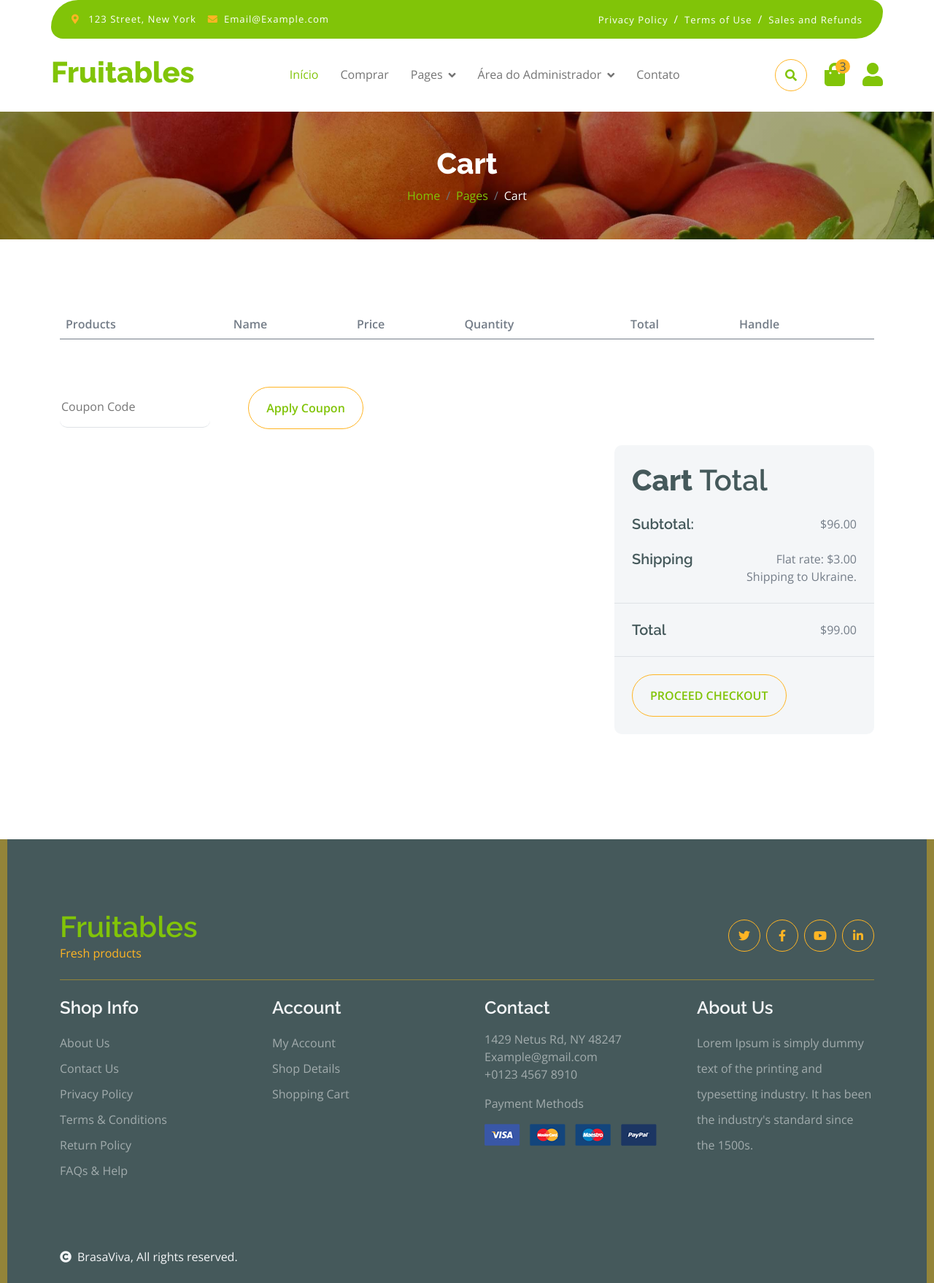
After one commit to Klayvert-Andrade/BrasaViva, a Spring Boot app: page /carrinho in a window 1280 px wide. The commit adds this page. Shown: the whole page at 73% size. Run offline with Spring Boot 4, Linux system fonts and the light colour scheme; lists and menus that the app fills with data are empty; some libraries are stand-ins or nearby versions.

Commit message:
Implementando Carrinho

```diff
--- /dev/null
+++ b/src/main/java/com/SpringWeb/Fruitables/controllers/CarrinhoController.java
@@ -0,0 +1,87 @@
+package com.SpringWeb.Fruitables.controllers;
+
+import org.springframework.beans.factory.annotation.Autowired;
+import org.springframework.http.HttpStatus;
+import org.springframework.http.ResponseEntity;
+import org.springframework.stereotype.Controller;
+import org.springframework.ui.Model;
+import org.springframework.web.bind.annotation.GetMapping;
+import org.springframework.web.bind.annotation.PathVariable;
+import org.springframework.web.bind.annotation.PostMapping;
+import org.springframework.web.bind.annotation.RequestMapping;
+import org.springframework.web.bind.annotation.RequestParam;
+import org.springframework.web.bind.annotation.ResponseBody;
+
+import com.SpringWeb.Fruitables.models.Carrinho;
+import com.SpringWeb.Fruitables.models.Produto;
+import com.SpringWeb.Fruitables.repositorio.ProdutosRepo;
+
+import jakarta.servlet.http.HttpSession;
+
+@Controller
+@RequestMapping("/carrinho")
+public class CarrinhoController {
+
+    @Autowired
+    private ProdutosRepo produtosRepo;
+
+    @PostMapping("/add/{id}")
+    @ResponseBody
+    public ResponseEntity<String> adicionarAoCarrinho(@PathVariable("id") int id, HttpSession session) {
+        Carrinho carrinho = (Carrinho) session.getAttribute("carrinho");
+        if (carrinho == null) {
+            carrinho = new Carrinho();
+        }
+
+        Produto produto = produtosRepo.findById(id).orElse(null); // Certifique-se de que o nome do repositório está correto
+        if (produto == null) {
+            return new ResponseEntity<>("Produto não encontrado", HttpStatus.NOT_FOUND);
+        }
+
+        carrinho.adicionarItem(produto, 1);
+        session.setAttribute("carrinho", carrinho);
+
+        return new ResponseEntity<>("Produto adicionado com sucesso", HttpStatus.OK);
+    }
+
+    @PostMapping("/update")
+    public String atualizarQuantidade(@RequestParam("produtoId") int produtoId,
+                                      @RequestParam("quantidade") int quantidade,
+                                      HttpSession session) {
+        Carrinho carrinho = (Carrinho) session.getAttribute("carrinho");
+        if (carrinho != null) {
+            carrinho.atualizarQuantidade(produtoId, quantidade);
+        }
+        return "redirect:/cart";
+    }
+
+    @PostMapping("/remove")
+    public String removerItem(@RequestParam("produtoId") int produtoId, HttpSession session) {
+        Carrinho carrinho = (Carrinho) session.getAttribute("carrinho");
+        if (carrinho != null) {
+            carrinho.removerItem(produtoId);
+        }
+        return "redirect:/cart";
+    }
+
+    @GetMapping
+    public String showCart(HttpSession session, Model model) {
+        Carrinho carrinho = (Carrinho) session.getAttribute("carrinho");
+        if (carrinho == null) {
+            carrinho = new Carrinho();
+        }
+        model.addAttribute("cart", carrinho);
+        return "carrinho/cart"; // Página que mostra os itens no carrinho
+    }
+
+    @GetMapping("/quantidade")
+    @ResponseBody
+    public int getQuantidadeCarrinho(HttpSession session) {
+        Carrinho carrinho = (Carrinho) session.getAttribute("carrinho");
+        if (carrinho == null) {
+            return 0;
+        }
+        return carrinho.getItens().size();
+    }
+
+}
--- a/src/main/resources/static/cart.html
+++ b/src/main/resources/static/cart.html
@@ -55,14 +55,14 @@
             </div>
             <div class="container px-0">
                 <nav class="navbar navbar-light bg-white navbar-expand-xl">
-                    <a href="index" class="navbar-brand"><h1 class="text-primary display-6">Fruitables</h1></a>
+                    <a href="index.html" class="navbar-brand"><h1 class="text-primary display-6">Fruitables</h1></a>
                     <button class="navbar-toggler py-2 px-3" type="button" data-bs-toggle="collapse" data-bs-target="#navbarCollapse">
                         <span class="fa fa-bars text-primary"></span>
                     </button>
                     <div class="collapse navbar-collapse bg-white" id="navbarCollapse">
                         <div class="navbar-nav mx-auto">
-                            <a href="index" class="nav-item nav-link">Home</a>
-                            <a href="shop" class="nav-item nav-link">Shop</a>
+                            <a href="index.html" class="nav-item nav-link">Home</a>
+                            <a href="shop.html" class="nav-item nav-link">Shop</a>
                             <a href="shop-detail.html" class="nav-item nav-link">Shop Detail</a>
                             <div class="nav-item dropdown">
                                 <a href="#" class="nav-link dropdown-toggle active" data-bs-toggle="dropdown">Pages</a>
--- /dev/null
+++ b/src/main/resources/templates/carrinho/cart.html
@@ -0,0 +1,101 @@
+<div th:replace="shared/header"></div>
+        <!-- Single Page Header start -->
+        <div class="container-fluid page-header py-5">
+            <h1 class="text-center text-white display-6">Cart</h1>
+            <ol class="breadcrumb justify-content-center mb-0">
+                <li class="breadcrumb-item"><a href="#">Home</a></li>
+                <li class="breadcrumb-item"><a href="#">Pages</a></li>
+                <li class="breadcrumb-item active text-white">Cart</li>
+            </ol>
+        </div>
+        <!-- Single Page Header End -->
+
+        <!-- Cart Page Start -->
+        <div class="container-fluid py-5">
+            <div class="container py-5">
+                <div class="table-responsive">
+                    <table class="table">
+                        <thead>
+                          <tr>
+                            <th scope="col">Products</th>
+                            <th scope="col">Name</th>
+                            <th scope="col">Price</th>
+                            <th scope="col">Quantity</th>
+                            <th scope="col">Total</th>
+                            <th scope="col">Handle</th>
+                          </tr>
+                        </thead>
+                        <tbody>
+                            <tr th:each="item : ${cart.itens}">
+                                <th scope="row">
+                                    <div class="d-flex align-items-center">
+                                        <img th:src="@{/img/[[${item.produto.imagemUrl}]]}" class="img-fluid me-5 rounded-circle" style="width: 80px; height: 80px;" alt="">
+                                    </div>
+                                </th>
+                                <td>
+                                    <p class="mb-0 mt-4" th:text="${item.produto.nome}"></p>
+                                </td>
+                                <td>
+                                    <p class="mb-0 mt-4" th:text="${item.produto.preco} + ' $'"></p>
+                                </td>
+                                <td>
+                                    <form action="/carrinho/update" method="post">
+                                        <input type="hidden" name="produtoId" th:value="${item.produto.id}">
+                                        <div class="input-group quantity mt-4" style="width: 100px;">
+                                            <input type="text" class="form-control form-control-sm text-center border-0" name="quantidade" th:value="${item.quantidade}">
+                                            <button type="submit" class="btn btn-sm btn-plus rounded-circle bg-light border">Update</button>
+                                        </div>
+                                    </form>
+                                </td>
+                                <td>
+                                    <p class="mb-0 mt-4" th:text="${item.total} + ' $'"></p>
+                                </td>
+                                <td>
+                                    <form action="/carrinho/remove" method="post">
+                                        <input type="hidden" name="produtoId" th:value="${item.produto.id}">
+                                        <button type="submit" class="btn btn-md rounded-circle bg-light border mt-4">
+                                            <i class="fa fa-times text-danger"></i>
+                                        </button>
+                                    </form>
+                                </td>
+                            </tr>
+                        </tbody>
+
+                    </table>
+                </div>
+                <div class="mt-5">
+                    <input type="text" class="border-0 border-bottom rounded me-5 py-3 mb-4" placeholder="Coupon Code">
+                    <button class="btn border-secondary rounded-pill px-4 py-3 text-primary" type="button">Apply Coupon</button>
+                </div>
+                <div class="row g-4 justify-content-end">
+                    <div class="col-8"></div>
+                    <div class="col-sm-8 col-md-7 col-lg-6 col-xl-4">
+                        <div class="bg-light rounded">
+                            <div class="p-4">
+                                <h1 class="display-6 mb-4">Cart <span class="fw-normal">Total</span></h1>
+                                <div class="d-flex justify-content-between mb-4">
+                                    <h5 class="mb-0 me-4">Subtotal:</h5>
+                                    <p class="mb-0">$96.00</p>
+                                </div>
+                                <div class="d-flex justify-content-between">
+                                    <h5 class="mb-0 me-4">Shipping</h5>
+                                    <div class="">
+                                        <p class="mb-0">Flat rate: $3.00</p>
+                                    </div>
+                                </div>
+                                <p class="mb-0 text-end">Shipping to Ukraine.</p>
+                            </div>
+                            <div class="py-4 mb-4 border-top border-bottom d-flex justify-content-between">
+                                <h5 class="mb-0 ps-4 me-4">Total</h5>
+                                <p class="mb-0 pe-4">$99.00</p>
+                            </div>
+                            <button class="btn border-secondary rounded-pill px-4 py-3 text-primary text-uppercase mb-4 ms-4" type="button">Proceed Checkout</button>
+                        </div>
+                    </div>
+                </div>
+            </div>
+        </div>
+        <!-- Cart Page End -->
+
+    <div th:replace="shared/footer"></div>
+</html>
--- a/src/main/resources/templates/shared/header.html
+++ b/src/main/resources/templates/shared/header.html
@@ -66,7 +66,7 @@
                             <div class="nav-item dropdown">
                                 <a href="#" class="nav-link dropdown-toggle" data-bs-toggle="dropdown">Pages</a>
                                 <div class="dropdown-menu m-0 bg-secondary rounded-0">
-                                    <a href="cart.html" class="dropdown-item">Carrinho</a>
+                                    <a href="carrinho" class="dropdown-item">Carrinho</a>
                                     <a href="chackout.html" class="dropdown-item">Chackout</a>
                                     <a href="404.html" class="dropdown-item">404 Page</a>
                                 </div>
```
Also changed, not shown: src/main/java/com/SpringWeb/Fruitables/controllers/EstoqueController.java (added, +82 -0 lines), src/main/java/com/SpringWeb/Fruitables/models/Carrinho.java (added, +40 -0 lines), src/main/java/com/SpringWeb/Fruitables/models/Estoque.java (added, +44 -0 lines), src/main/java/com/SpringWeb/Fruitables/models/ItemCarrinho.java (added, +28 -0 lines), src/main/java/com/SpringWeb/Fruitables/repositorio/EstoqueRepo.java (added, +9 -0 lines), src/main/resources/templates/home/index.html (+45 -4 lines), 5 other files.
